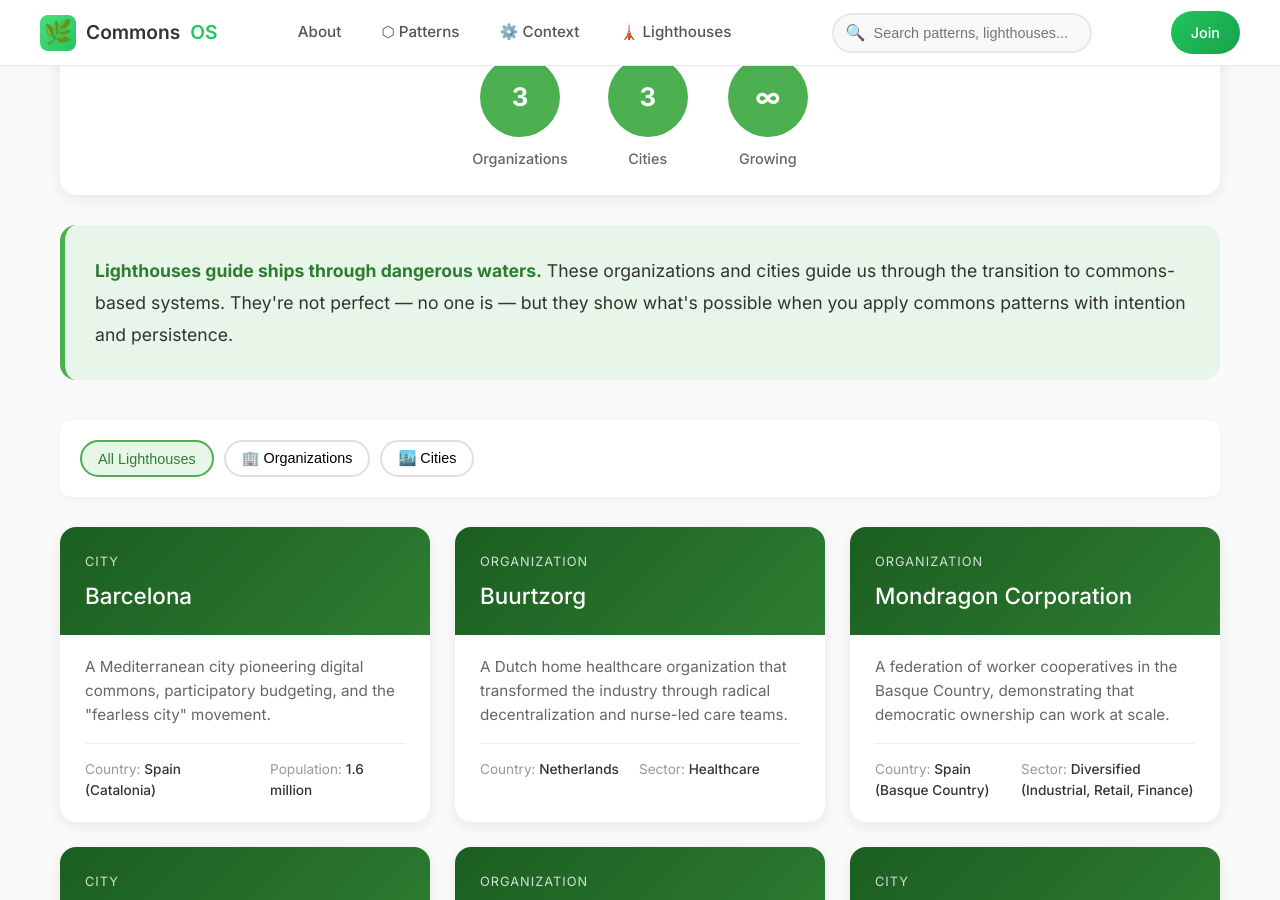
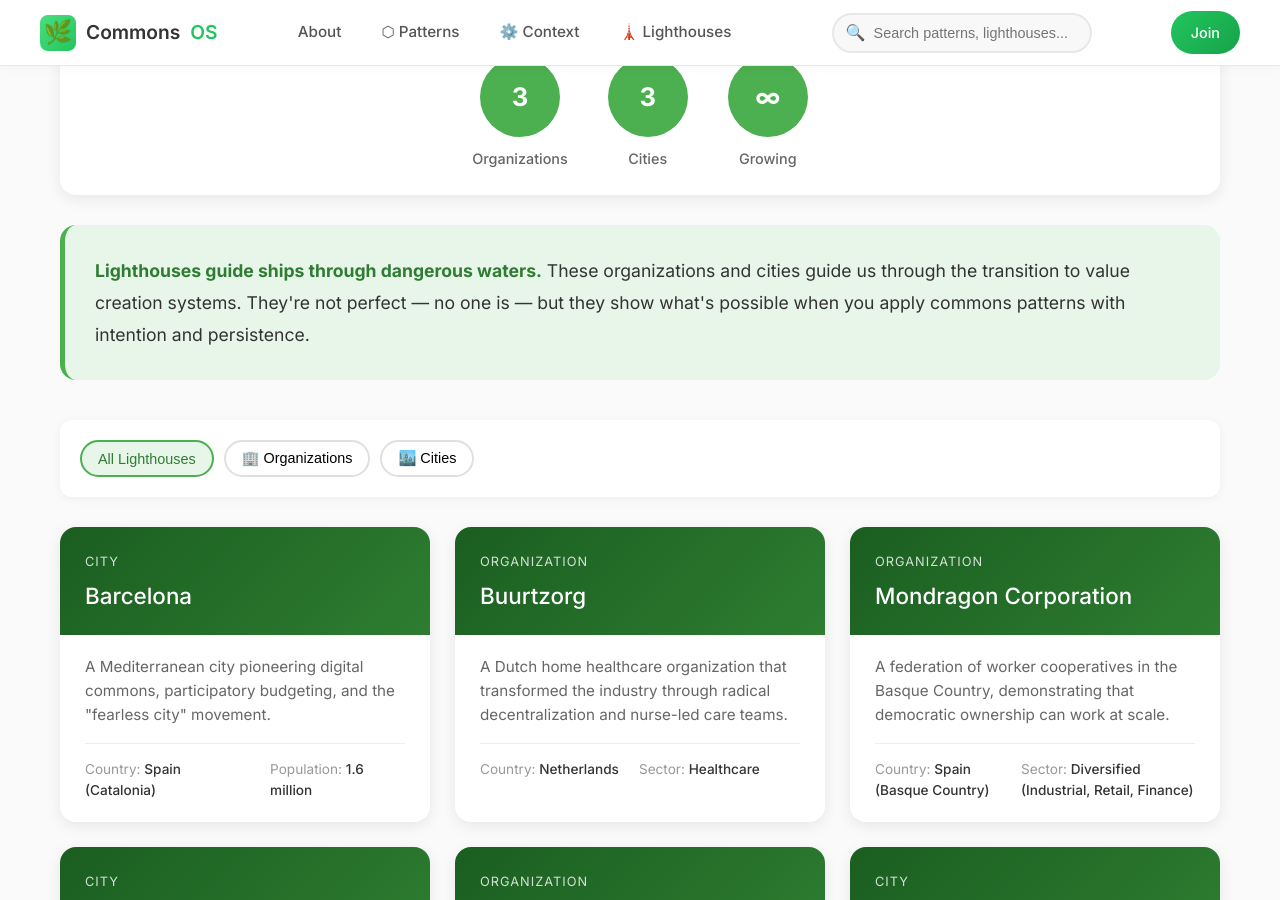
Before and after one commit to Commons-OS/lighthouses, a Jekyll site: the page built from index.html, in a window 1280 px wide and 900 px high, scrolled down 476 px. Built offline with Jekyll 4.4.1, drawn with Linux system fonts in a browser that asks for light colours; comment, search, counter and statistics services are not loaded.

Commit message:
Update language: commons-based systems → value creation systems

```diff
--- a/index.html
+++ b/index.html
@@ -171,7 +171,7 @@
 
 <div class="intro-box">
   <p>
-    <strong>Lighthouses guide ships through dangerous waters.</strong> These organizations and cities guide us through the transition to commons-based systems. They're not perfect — no one is — but they show what's possible when you apply commons patterns with intention and persistence.
+    <strong>Lighthouses guide ships through dangerous waters.</strong> These organizations and cities guide us through the transition to value creation systems. They're not perfect — no one is — but they show what's possible when you apply commons patterns with intention and persistence.
   </p>
 </div>
 
```
